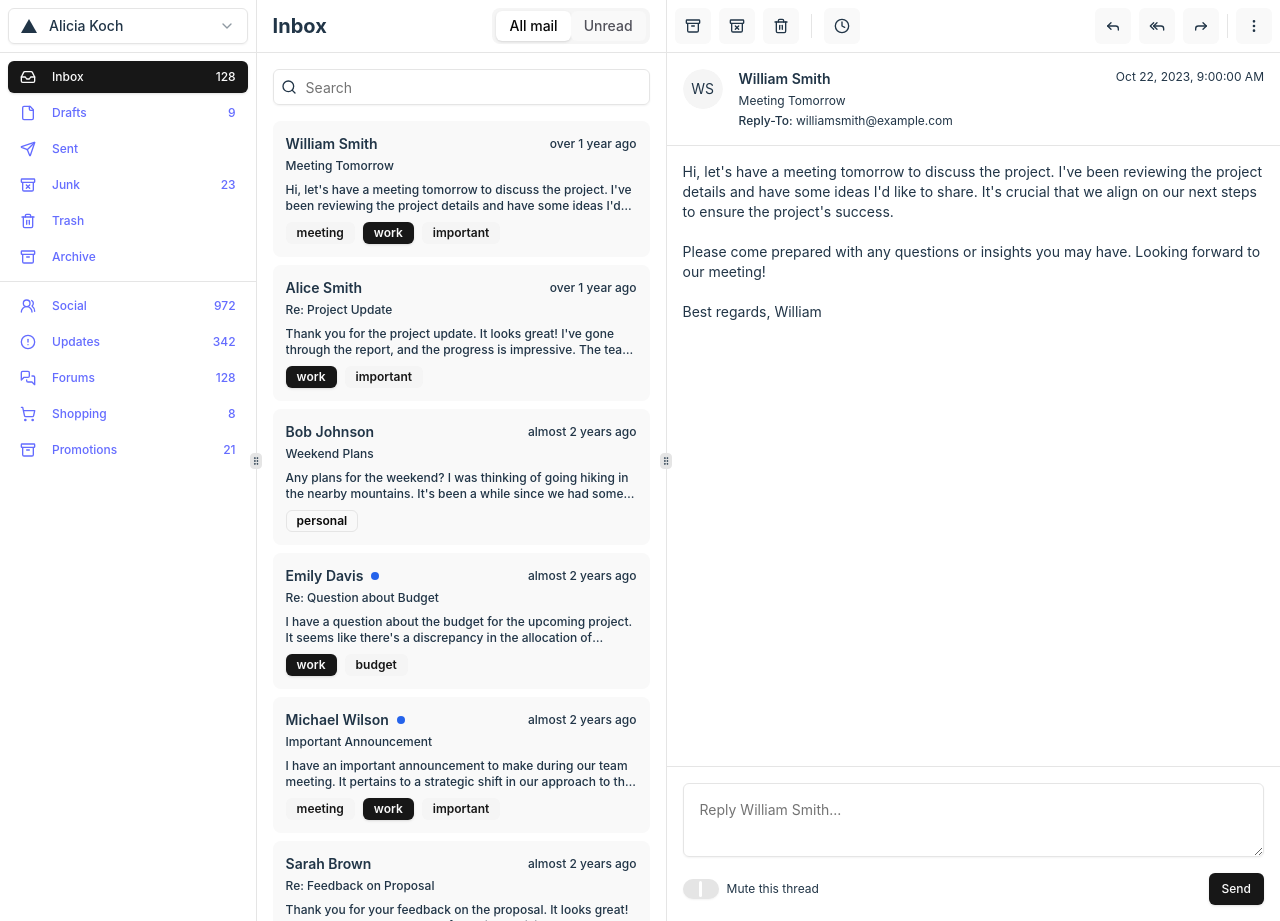
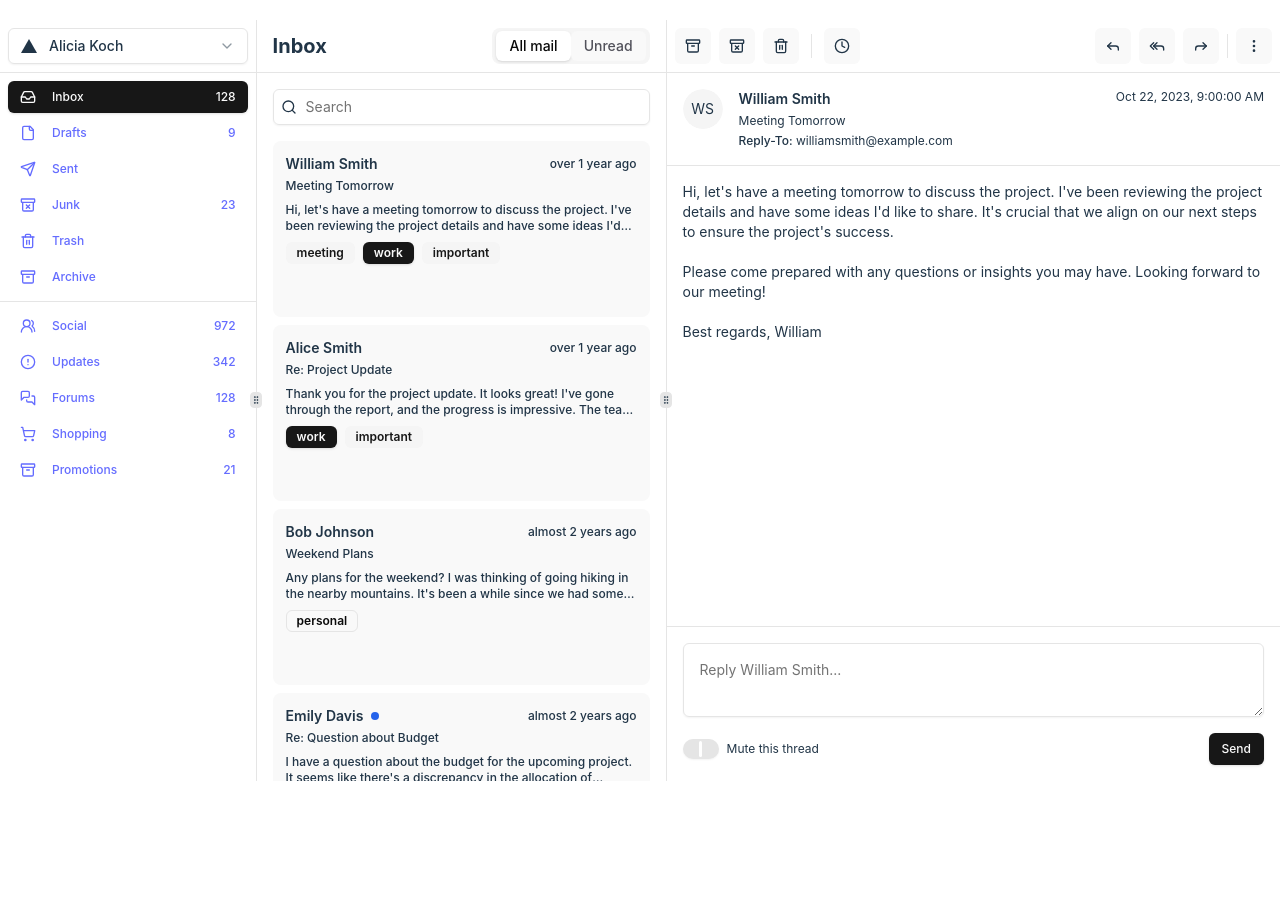
Before and after one commit to Blessd-10/interfaz-BD8124, a React (Vite) app: page / in a window 1280 px wide. After the commit the page ends 800 px from the top, so only its background shows below. Built offline with nearby package versions, Linux system fonts and the light colour scheme.

Commit message:
Update MailList component styles for improved layout and responsiveness

```diff
--- a/src/components/mail-list.jsx
+++ b/src/components/mail-list.jsx
@@ -1,4 +1,3 @@
-/* eslint-disable react/prop-types */
 import formatDistanceToNow from "date-fns/formatDistanceToNow";
 
 import { Badge } from "@/components/ui/badge";
@@ -10,7 +9,7 @@ export function MailList({ items }) {
   const [mail, setMail] = useMail();
 
   return (
-    <ScrollArea className="h-screen">
+    <ScrollArea className="h-[80dvh]">
       <div className="flex flex-col gap-2 p-4 pt-0">
         {items.map((item) => (
           <button
@@ -53,7 +52,7 @@ export function MailList({ items }) {
               {item.text.substring(0, 300)}
             </div>
             {item.labels.length ? (
-              <div className="flex items-center gap-2">
+              <div className="flex items-center gap-2 pb-10">
                 {item.labels.map((label) => (
                   <Badge key={label} variant={getBadgeVariantFromLabel(label)}>
                     {label}
--- a/src/components/mail.jsx
+++ b/src/components/mail.jsx
@@ -189,7 +189,7 @@ export function Mail({
                 </div>
               </form>
             </div>
-            <TabsContent value="all" className="m-0">
+            <TabsContent value="all" className="m-0 max-h-full">
               <MailList items={mails} />
             </TabsContent>
             <TabsContent value="unread" className="m-0">
```
